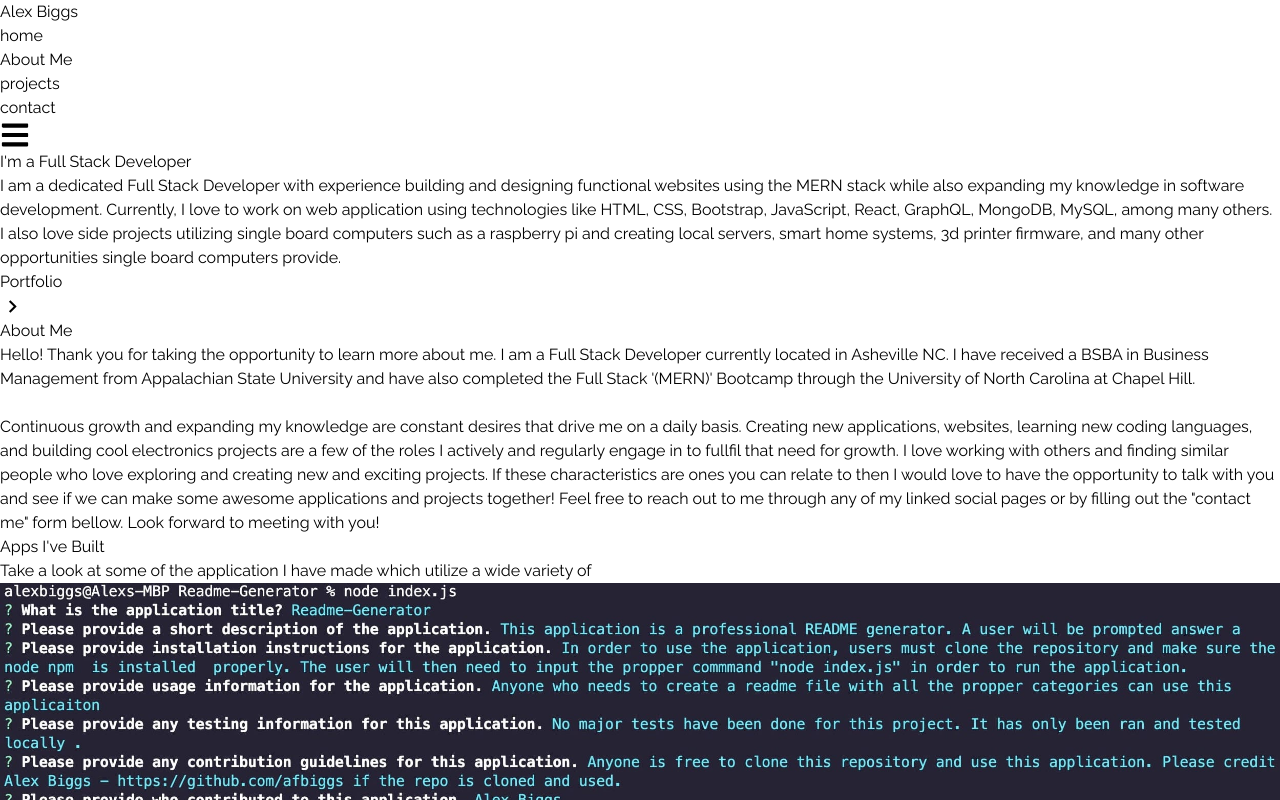
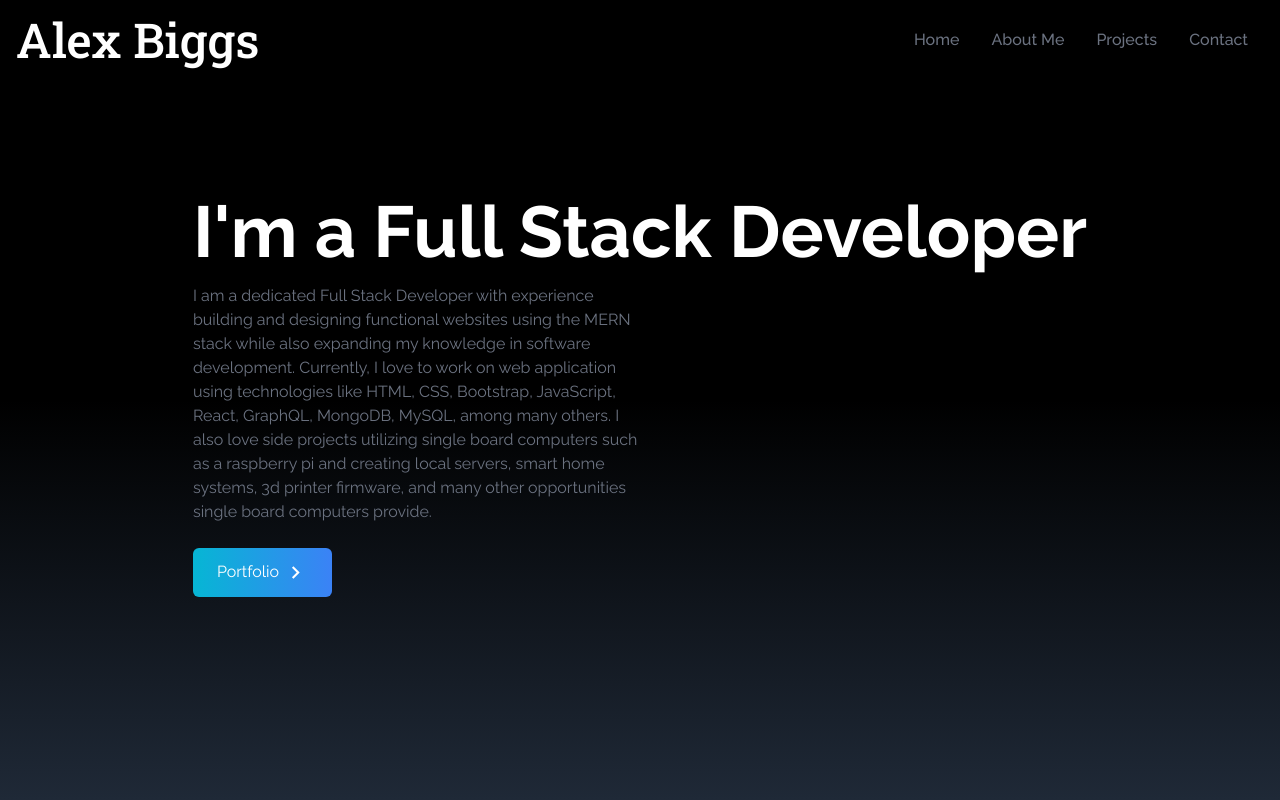
Before and after one commit to afbiggs/Personal-Portfolio-Using-React, a React (Create React App) app: page / in a window 1280 px wide. Shown: the top 800 px of the page. Built offline with nearby package versions, Linux system fonts and the light colour scheme.

Commit message:
fixed tailwind config file

```diff
--- a/tailwind.config.js
+++ b/tailwind.config.js
@@ -1,7 +1,7 @@
 /** @type {import('tailwindcss').Config} */
 module.exports = {
   content: [
-    "./src/**/{js,jsx,ts,tsx}",
+    './src/**/*.{js,jsx,ts,tsx}'
   ],
   theme: {
     extend: {},
@@ -10,4 +10,18 @@ module.exports = {
     },
   },
   plugins: [],
-};
+}
+
+// /** @type {import('tailwindcss').Config} */
+// module.exports = {
+//   content: [
+//   "./src/**/{js,jsx,ts,tsx}",
+//   ],
+//   theme: {
+//     extend: {},
+//     fontFamily: {
+//       signature: ['Roboto Slab']
+//     },
+//   },
+//   plugins: [],
+// }
```
